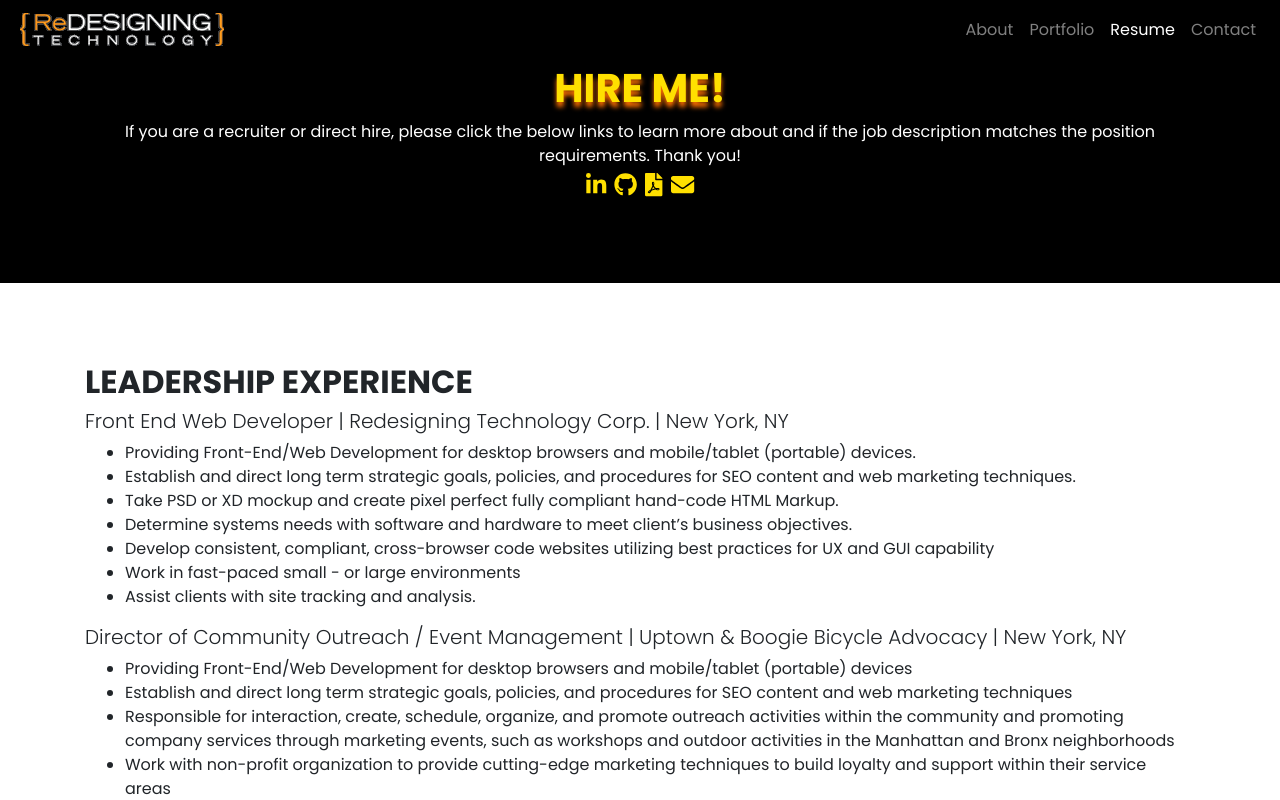
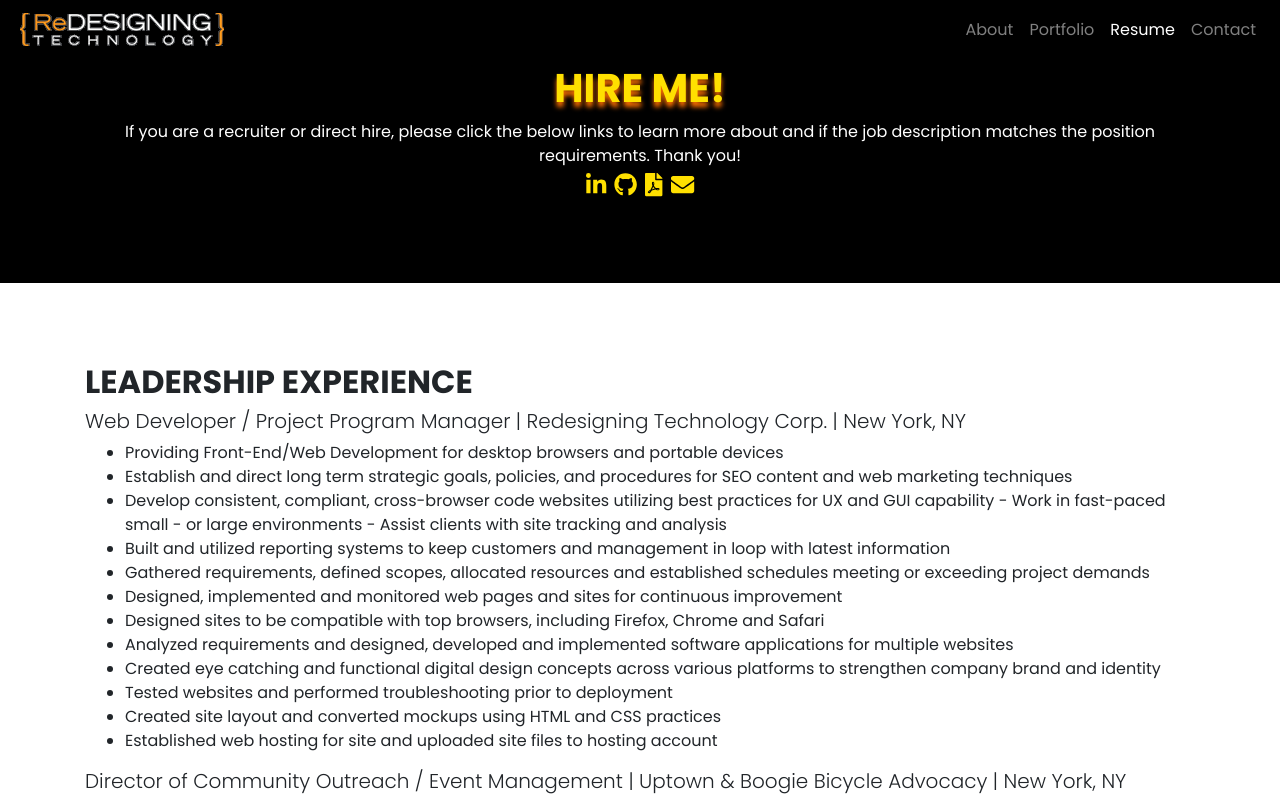
Before and after one commit to berryny/redesigningtech, a React (Create React App) app: page /redesigningtech/resume in a window 1280 px wide. Shown: the top 800 px of the page. Built offline with nearby package versions, Linux system fonts and the light colour scheme.

Commit message:
update resume

```diff
--- a/src/components/about.js
+++ b/src/components/about.js
@@ -19,9 +19,14 @@ class About extends Component {
         <div className="about-me py-5">
           <div className="container">
           <h2>Who am I?</h2>
+          <p>As an accomplished and skilled professional with 10+ years of Web Developer experience, as well as a Coding Instructor for youth and adult training programs, I am confident in my ability to significantly contribute to the success of your school’s objectives for this position. My experience includes instructing individuals in gaining insight to the process of prototyping and wireframing using HTML, CSS, Javascript, Bootstrap, Adobe XD, build standalone and Wordpress portfolio site and speaking the lingo.</p>
+
+          <h2>About Redesigning Technology Corporation</h2>
           <p>Judith founded Redesigning Technology Corporation in 1999. As the computer industry was rapidly changing, she saw many businesses and individuals discarding their hardware and software for newer models - well before their time. It dawned on Judith that a more efficient way to view computers was to see why they were not responding - a more costly and efficient method to maximizing a computer's longetivity. Judith's viewpoint was that software and hardware just needed to be reconfigured. She began consulting with individuals and small businesses to help them understand how a computer could last longer and adopted the name Redesigning Technology Corp.</p>
+
           <h2>The Vision</h2>
           <p>I understand your business is different and it needs to stand apart from the rest. Therefore, I will learn your company's strategy and coordinate a technology plan that is aligned with the project goals.</p>
+
           <h2>Consultation</h2>
           <p>If you are a recruiter or direct hire, please click the below links to learn more about and if the job description matches the position requirements. Thank you!</p>
           <p>For additional information on consulting, please contact via email at <a rel="noopener noreferrer" href="mailto:info@redesigningtech.com" target="_blank">info@redesigningtech.com</a>.</p>
--- a/src/json/site_resume.json
+++ b/src/json/site_resume.json
@@ -2,6 +2,7 @@
  "name": "Hire me!",
  "lead": "If you are a recruiter or direct hire, please click the below links to learn more about and if the job description matches the position requirements. Thank you!",
  "download_link": "../assets/Judith_Desire_Resume.pdf",
+ "professional_summary": "Goal-oriented Web Developer with strong commitment to collaboration and solutions-oriented problem-solving. Proven experience developing consumer-focused web sites using HTML, CSS, JQuery, React and JavaScript. Experience building websites for desktop, portable device users, meeting highest standards for web design, user experience, best practices, usability and speed.",
  "resume": {
   	"section": "Resume",
   	"leadership_experience": {
@@ -9,13 +10,12 @@
       "section": "Leadership Experience",
       "jobroles": [
     		{
-    			"title":"Front End Web Developer",
+    			"title":"Web Developer / Project Program Manager",
     			"company": "Redesigning Technology Corp.",
     			"location": "New York, NY",
     			"date": "Present",
     			"description":[
-            "Providing Front-End/Web Development for desktop browsers and mobile/tablet (portable) devices.", "Establish and direct long term strategic goals, policies, and procedures for SEO content and web marketing techniques.","Take PSD or XD mockup and create pixel perfect fully compliant hand-code HTML Markup.", "Determine systems needs with software and hardware to meet client’s business objectives.","Develop consistent, compliant, cross-browser code websites utilizing best practices for UX and GUI capability",
-            "Work in fast-paced small - or large environments","Assist clients with site tracking and analysis."
+            "Providing Front-End/Web Development for desktop browsers and portable devices", "Establish and direct long term strategic goals, policies, and procedures for SEO content and web marketing techniques", "Develop consistent, compliant, cross-browser code websites utilizing best practices for UX and GUI capability - Work in fast-paced small - or large environments - Assist clients with site tracking and analysis", "Built and utilized reporting systems to keep customers and management in loop with latest information", "Gathered requirements, defined scopes, allocated resources and established schedules meeting or exceeding project demands", "Designed, implemented and monitored web pages and sites for continuous improvement", "Designed sites to be compatible with top browsers, including Firefox, Chrome and Safari", "Analyzed requirements and designed, developed and implemented software applications for multiple websites", "Created eye catching and functional digital design concepts across various platforms to strengthen company brand and identity", "Tested websites and performed troubleshooting prior to deployment", "Created site layout and converted mockups using HTML and CSS practices", "Established web hosting for site and uploaded site files to hosting account"
           ]
     		},
         {
```
Also changed, not shown: 1 other file (tests, documents, lock files or other folders).
